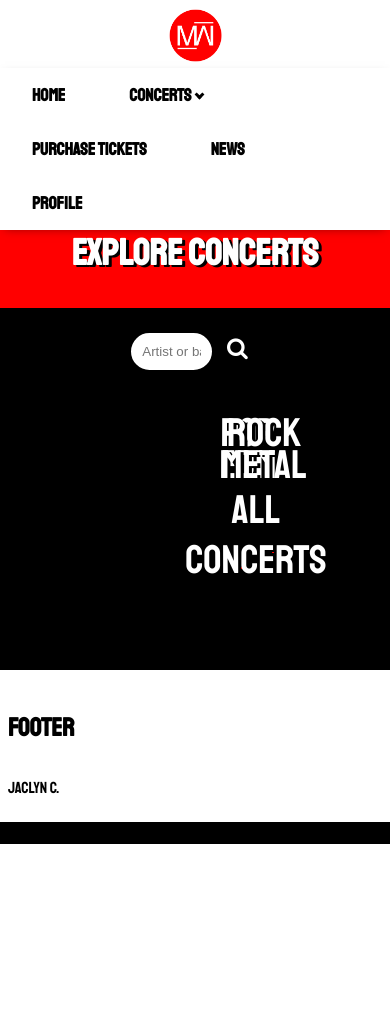
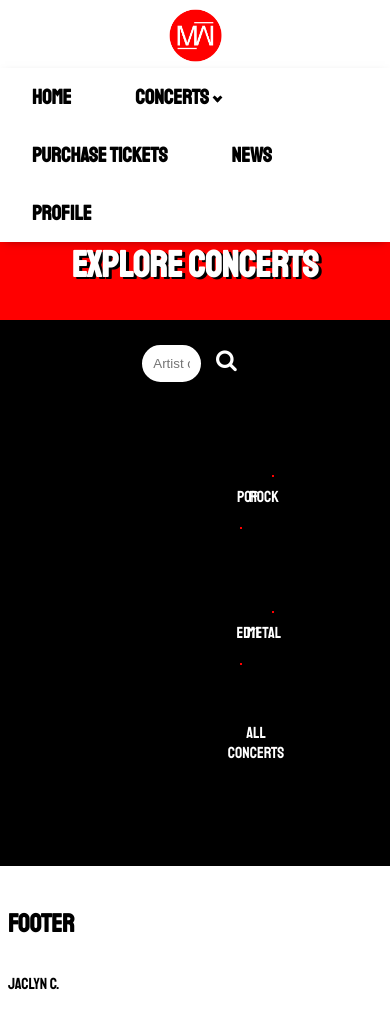
Before and after one commit to CJaclyn/Concert-Ticket-Website, a PHP site: page /concerts.html in a window 390 px wide. Before the commit the page ends 844 px from the top, so only its background shows below. Run offline with PHP 8.4, Linux system fonts and the light colour scheme; grey boxes are pictures that could not be loaded.

Commit message:
minor adjustments

```diff
--- a/concerts.css
+++ b/concerts.css
@@ -4,6 +4,10 @@ body {
 
 footer {
   margin-top: 5rem;
+}
+
+* {
+  box-sizing: border-box;
 }
 
 h1 {
@@ -35,8 +39,14 @@ h1 {
   font-size: 1.5rem;
 }
 
+.row:after {
+  content: "";
+  display: table;
+  clear: both;
+}
+
 div video {
-  width: 75%;
+  width: 70%;
   border: solid red 1.5px;
 }
 
@@ -104,20 +114,13 @@ button:hover {
   cursor: pointer;
 }
 
-@media only screen and (max-width: 1368px) {
+@media only screen and (max-width: 776px) {
   h1{font-size: 2.3rem;}
-
-  div video {
-    width: 100%;
-  }
-
-  .centered{font-size: 2.5rem;}
-
+  .centered{font-size: 1rem;}
   .searchbar input[type=text]{
     padding: .5rem;
     width: 15%;
   }
-
   .searchbar button {
     font-size: 1.4rem;
   }
--- a/generalstylesheet.css
+++ b/generalstylesheet.css
@@ -65,12 +65,15 @@ h4 {
   font-size: 1.6rem;
 }
 
+.row a {
+  color: red;
+}
+
 footer {
     background-color: white;
     width: 100%;
     padding: .5rem;
     color: black;
-    margin-top: 5rem;
 }
 
 nav ul li a:hover {
@@ -94,8 +97,8 @@ nav ul li ul li a:hover {
   transition: .5s;
 }
 
-@media only screen and (max-width: 1368px) {
+@media only screen and (max-width: 1368x) {
   nav ul li a {
-    font-size: 1.1rem;
+    font-size: 1rem;
   }
 }
```
Also changed, not shown: Purchase.css (+13 -3 lines).
